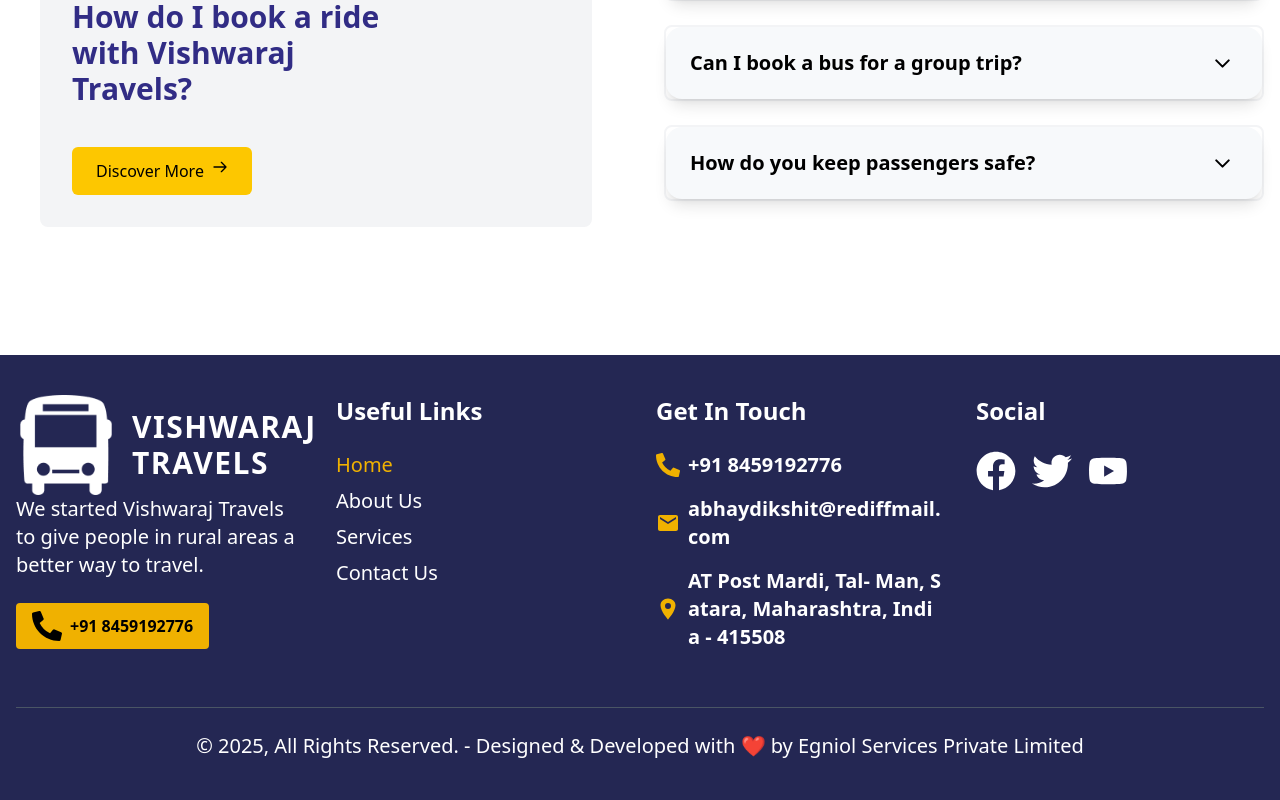
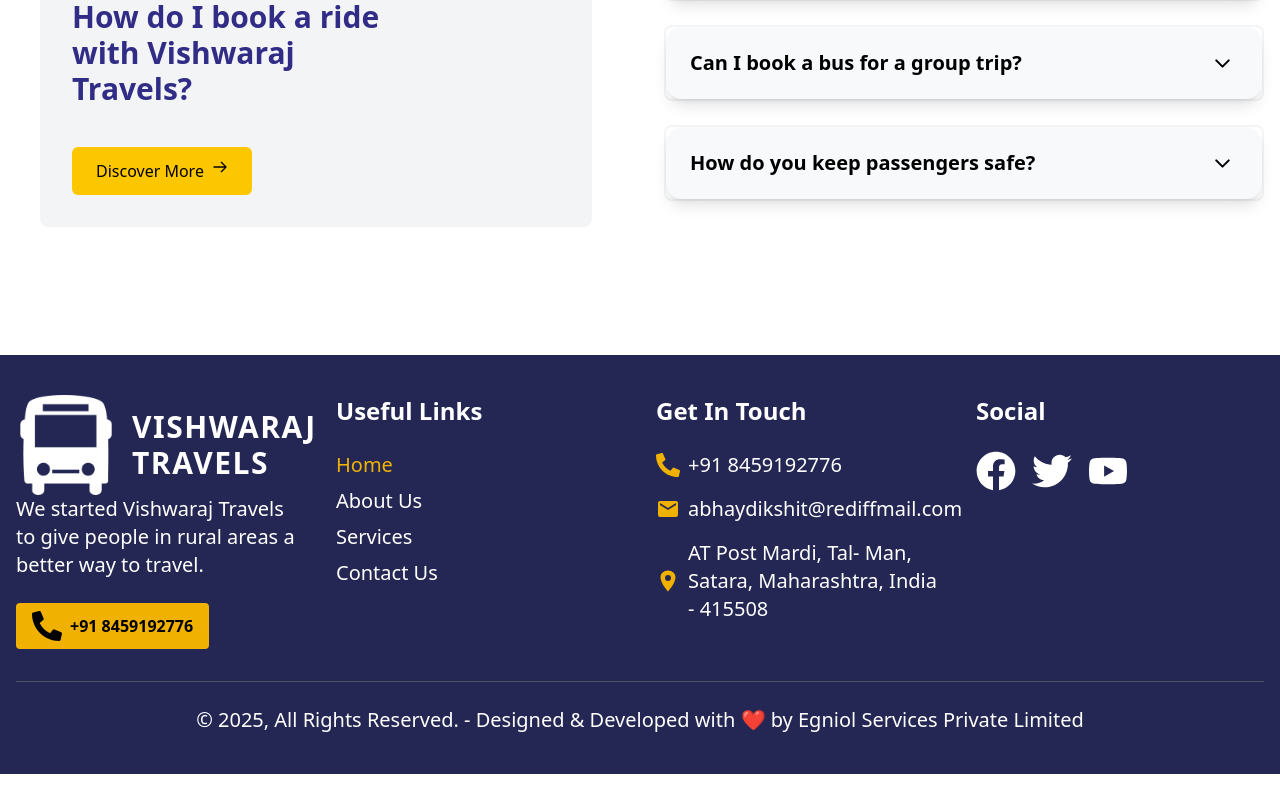
Before and after one commit to Ganpat45/vishwarajtravels, a Next.js app: page / in a window 1280 px wide. Shown: the part 5139-5939 px from the top of the page. After the commit the page ends 5913 px from the top, so only its background shows below. Built offline with nearby package versions, Linux system fonts and the light colour scheme.

Commit message:
Footer Updation

```diff
--- a/src/layout/Footer.jsx
+++ b/src/layout/Footer.jsx
@@ -40,22 +40,22 @@
             <h3 className="text-2xl  font-bold mb-4 md:mb-6">Useful Links</h3>
             <ul>
               <li className="mb-2">
-                <a href="/" className="text-yellow-500 transition duration-300 text-xl">
+                <a href="/" className="text-yellow-500  text-xl">
                   Home
                 </a>
               </li>
               <li className="mb-2">
-                <a href="/about-us" className="hover:text-yellow-500 transition duration-300 text-xl">
+                <a href="/about-us" className="hover:text-yellow-500  text-xl">
                   About Us
                 </a>
               </li>
               <li className="mb-2">
-                <a href="/services" className="hover:text-yellow-500 transition duration-300 text-xl">
+                <a href="/services" className="hover:text-yellow-500 text-xl">
                   Services
                 </a>
               </li>
               <li className="mb-2">
-                <a href="/contact-us" className="hover:text-yellow-500 transition duration-300 text-xl">
+                <a href="/contact-us" className="hover:text-yellow-500  text-xl">
                   Contact Us
                 </a>
               </li>
@@ -66,14 +66,14 @@
             <h3 className="text-2xl font-bold mb-4 md:mb-6 ">Get In Touch</h3>
             <div className="flex items-center mb-3 md:mb-4">
               <FaPhoneAlt className=" text-yellow-500 mr-2 flex-shrink-0" size={24} />
-              <a href="tel:+918459192776" className="text-[#ffffff] hover:text-yellow-500  text-xl font-bold transition-colors">
+              <a href="tel:+918459192776" className="text-[#ffffff] hover:text-yellow-500  text-xl ">
                 +91 8459192776
               </a>
             </div>
 
             <div className="flex items-center mb-3 md:mb-4">
               <MdEmail className="text-yellow-500 mr-2 flex-shrink-0" size={24} />
-              <a href="mailto:abhaydikshit@rediffmail.com" className="text-xl text-[#ffffff] hover:text-yellow-500 font-bold transition-colors break-all">
+              <a href="mailto:abhaydikshit@rediffmail.com" className="text-xl text-[#ffffff] hover:text-yellow-500 ">
                 abhaydikshit@rediffmail.com
               </a>
             </div>
@@ -82,7 +82,7 @@
               <IoLocationSharp className=" text-yellow-500 mr-2 flex-shrink-0" size={24} />
               <a
                 href="https://www.google.com/maps/place/Egniol+Group+of+Companies"
-                className="text-xl text-[#ffffff] hover:text-yellow-500 font-bold transition-colors break-all"
+                className="text-xl text-[#ffffff] hover:text-yellow-500 "
               >
                 AT Post Mardi, Tal- Man, Satara, Maharashtra, India - 415508
               </a>
```
